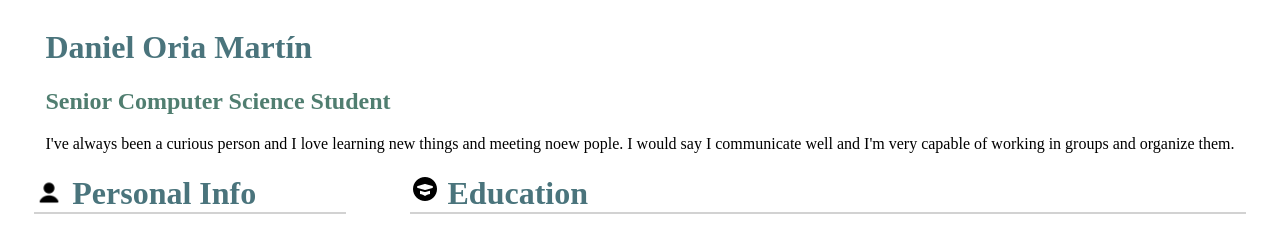
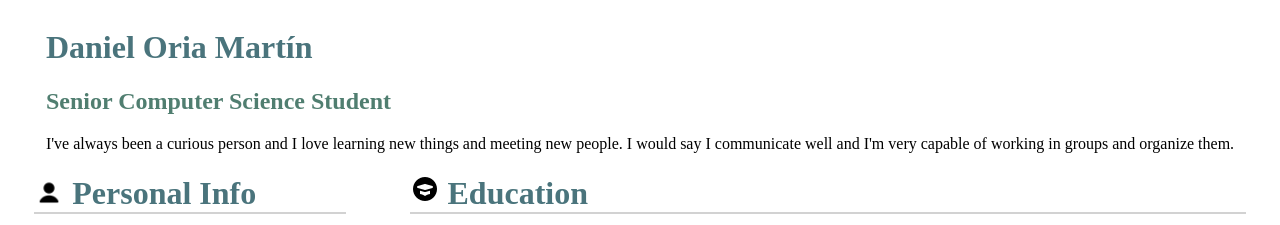
Before and after one commit to 0ria/CV, a plain HTML site: page index.html in a window 1280 px wide. Shown: the top 225 px of the page. Drawn offline with Linux system fonts and the light colour scheme.

Commit message:
Minor fix

```diff
--- a/index.html
+++ b/index.html
@@ -17,7 +17,7 @@
     <header>
       <h1> Daniel Oria Martín </h1>
       <h2> Senior Computer Science Student </h2>
-      <span> I've always been a curious person and I love learning new things and meeting noew pople. I would say I communicate well and I'm very capable of working in groups and organize them. </span>
+      <span> I've always been a curious person and I love learning new things and meeting new people. I would say I communicate well and I'm very capable of working in groups and organize them. </span>
     </header>
   </div>
 
```
